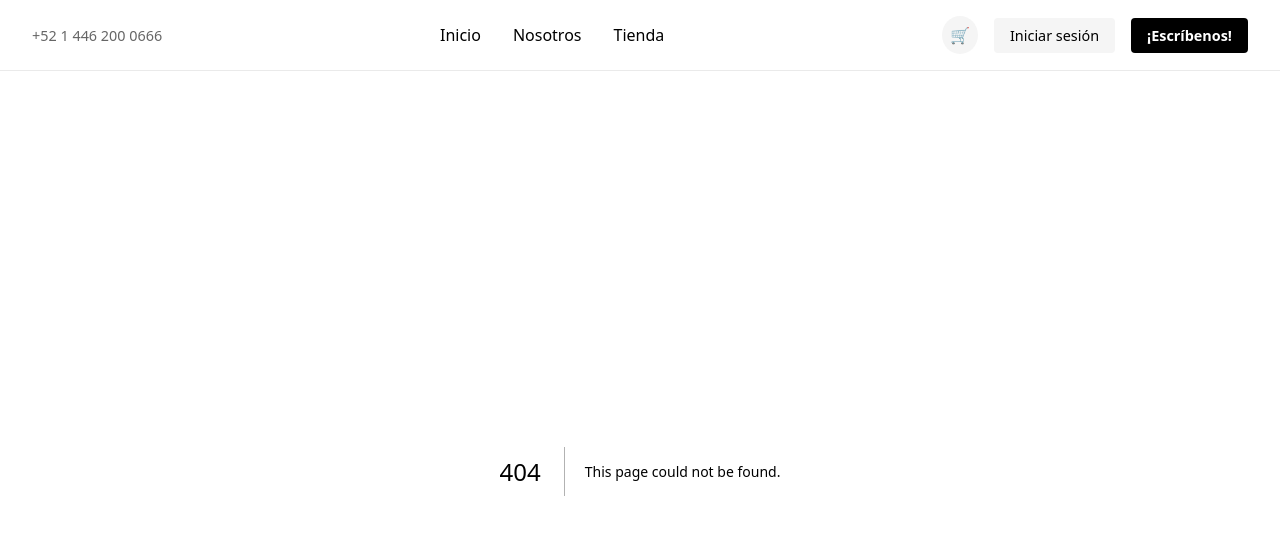
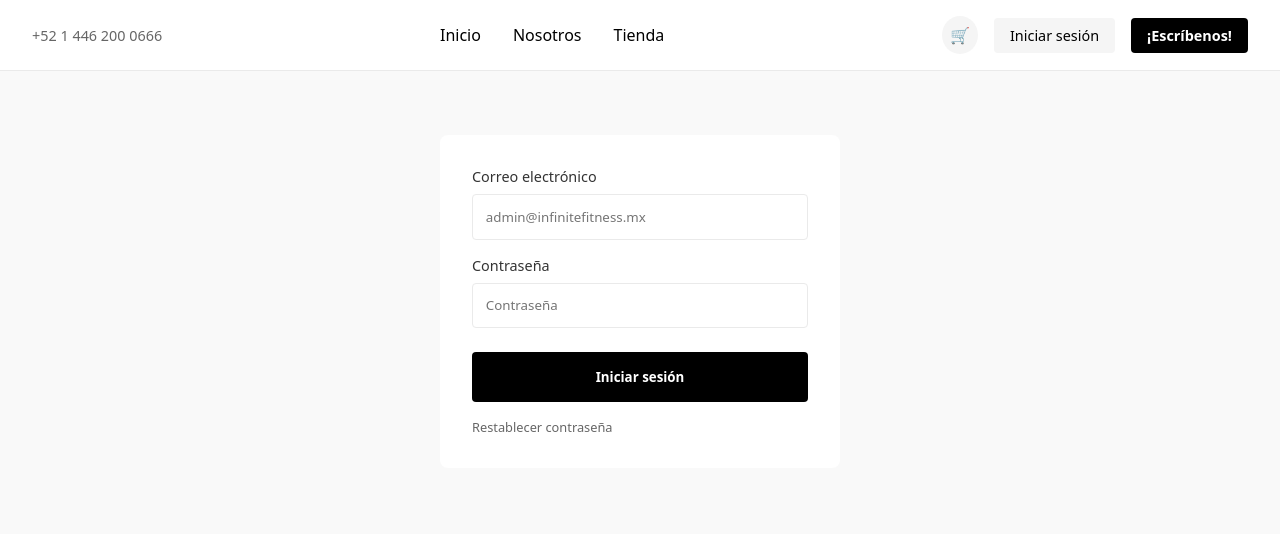
Before and after one commit to Angelito-Alit/infinitegym_, a Next.js app: page /login in a window 1280 px wide. Before the commit this address had no page. Shown: the top 534 px of the page. Built offline with nearby package versions, Linux system fonts and the light colour scheme.

Commit message:
correcciones Infinité Gym v4

```diff
--- /dev/null
+++ b/src/app/login/page.tsx
@@ -0,0 +1,65 @@
+'use client';
+
+import { useState } from 'react';
+import { useRouter } from 'next/navigation';
+
+export default function Login() {
+  const [password, setPassword] = useState('');
+  const [error, setError] = useState('');
+  const router = useRouter();
+
+  const handleLogin = async (e: React.FormEvent) => {
+    e.preventDefault();
+    setError('');
+
+    const res = await fetch('/api/auth', {
+      method: 'POST',
+      headers: { 'Content-Type': 'application/json' },
+      body: JSON.stringify({ password }),
+    });
+
+    if (res.ok) {
+      router.push('/admin');
+    } else {
+      setError('Contraseña incorrecta');
+    }
+  };
+
+  return (
+    <div style={{ minHeight: 'calc(100vh - 70px)', display: 'flex', flexDirection: 'column', alignItems: 'center', paddingTop: '4rem', backgroundColor: '#f9f9f9' }}>
+      <form onSubmit={handleLogin} style={{ backgroundColor: 'white', padding: '2rem', borderRadius: '8px', width: '100%', maxWidth: '400px', display: 'flex', flexDirection: 'column', gap: '1rem' }}>
+
+        <div style={{ display: 'flex', flexDirection: 'column', gap: '0.5rem' }}>
+          <label style={{ fontSize: '0.9rem', color: '#333' }}>Correo electrónico</label>
+          <input
+            type="email"
+            placeholder="admin@infinitefitness.mx"
+            style={{ padding: '0.8rem', border: '1px solid var(--border-color)', borderRadius: '4px' }}
+          />
+        </div>
+
+        <div style={{ display: 'flex', flexDirection: 'column', gap: '0.5rem' }}>
+          <label style={{ fontSize: '0.9rem', color: '#333' }}>Contraseña</label>
+          <input
+            type="password"
+            placeholder="Contraseña"
+            value={password}
+            onChange={(e) => setPassword(e.target.value)}
+            required
+            style={{ padding: '0.8rem', border: '1px solid var(--border-color)', borderRadius: '4px' }}
+          />
+        </div>
+
+        {error && <p style={{ color: 'red', fontSize: '0.8rem', margin: '0' }}>{error}</p>}
+
+        <button type="submit" style={{ backgroundColor: 'black', color: 'white', padding: '1rem', border: 'none', borderRadius: '4px', fontWeight: 'bold', cursor: 'pointer', marginTop: '0.5rem' }}>
+          Iniciar sesión
+        </button>
+
+        <button type="button" style={{ background: 'none', border: 'none', color: '#666', fontSize: '0.8rem', cursor: 'pointer', textAlign: 'left', padding: '0' }}>
+          Restablecer contraseña
+        </button>
+      </form>
+    </div>
+  );
+}
--- a/src/components/Navbar.tsx
+++ b/src/components/Navbar.tsx
@@ -17,7 +17,7 @@ export default function Navbar() {
         <Link href="/cotizacion" style={{ padding: '0.5rem', backgroundColor: '#f5f5f5', borderRadius: '50%' }}>
           🛒
         </Link>
-        <Link href="/admin" style={{ padding: '0.5rem 1rem', backgroundColor: '#f5f5f5', borderRadius: '4px', fontSize: '0.9rem' }}>
+        <Link href="/login" style={{ padding: '0.5rem 1rem', backgroundColor: '#f5f5f5', borderRadius: '4px', fontSize: '0.9rem' }}>
           Iniciar sesión
         </Link>
         <a href="https://wa.me/5214462000666" target="_blank" rel="noopener noreferrer" style={{ backgroundColor: 'var(--accent-color)', color: 'var(--accent-text)', padding: '0.5rem 1rem', borderRadius: '4px', fontWeight: 'bold', fontSize: '0.9rem' }}>
--- a/src/proxy.ts
+++ b/src/proxy.ts
@@ -6,7 +6,7 @@ export function proxy(request: NextRequest) {
 
   if (request.nextUrl.pathname.startsWith('/admin')) {
     if (!authCookie || authCookie.value !== 'true') {
-      return NextResponse.redirect(new URL('/', request.url));
+      return NextResponse.redirect(new URL('/login', request.url));
     }
   }
 
```
